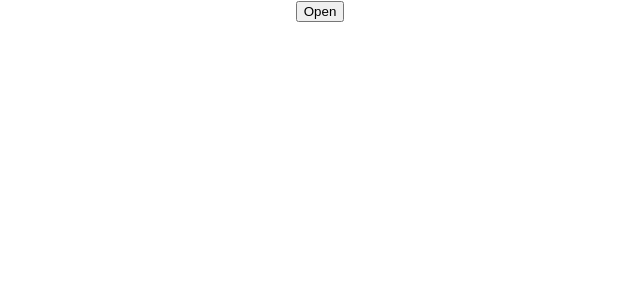
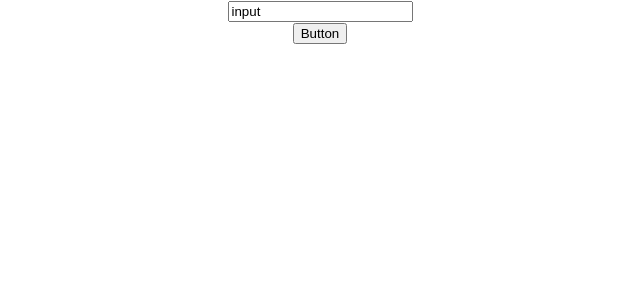
Before and after one commit to iam454/react-study, a React (Create React App) app in the folder my-app/: page / in a window 1280 px wide. Shown: the top 300 px of the page, without its empty margins (320-960 px from the left). Built offline with nearby package versions, Linux system fonts and the light colour scheme.

Commit message:
feat: 3-7.HOC
고차 컴포넌트로 만든 로딩

```diff
--- a/my-app/src/App.js
+++ b/my-app/src/App.js
@@ -13,7 +13,9 @@
 // import Reducer from "./components/3-3.Hooks/Reducer";
 // import WelcomeDialog from "./components/3-5.Composition/WelcomeDialog";
 // import Dialog from "./components/3-6.Composition2/Dialog";
-import ThankyouDialog from "./components/3-6.Composition2/ThankyouDialog";
+// import ThankyouDialog from "./components/3-6.Composition2/ThankyouDialog";
+import Input from "./components/3-7.HOC/Input";
+import Button from "./components/3-7.HOC/Button";
 
 function App() {
   return (
@@ -31,7 +33,10 @@
       {/* <State /> */}
       {/* <Reducer /> */}
       {/* <WelcomeDialog /> */}
-      <ThankyouDialog />
+      {/* <ThankyouDialog /> */}
+      <Input />
+      <br />
+      <Button />
     </div>
   );
 }
--- /dev/null
+++ b/my-app/src/components/3-7.HOC/Button.jsx
@@ -0,0 +1,8 @@
+import React from "react";
+import withLoading from "./withLoading";
+
+function Button() {
+  return <button>Button</button>;
+}
+
+export default withLoading(Button);
--- /dev/null
+++ b/my-app/src/components/3-7.HOC/Input.jsx
@@ -0,0 +1,8 @@
+import React from "react";
+import withLoading from "./withLoading";
+
+function Input() {
+  return <input defaultValue="input" />;
+}
+
+export default withLoading(Input);
--- /dev/null
+++ b/my-app/src/components/3-7.HOC/withLoading.jsx
@@ -0,0 +1,15 @@
+import React, { useEffect, useState } from "react";
+
+export default function withLoading(Component) {
+  const WithLoadingComponent = (props) => {
+    const [loading, setLoading] = useState(true);
+
+    useEffect(() => {
+      const timer = setTimeout(() => setLoading(false), 5000);
+
+      return () => clearTimeout(timer);
+    }, []);
+    return loading ? <p>Loading...</p> : <Component />;
+  };
+  return WithLoadingComponent;
+}
```
